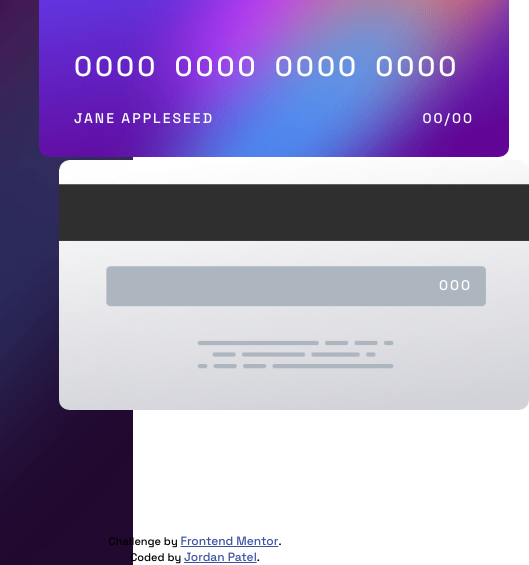
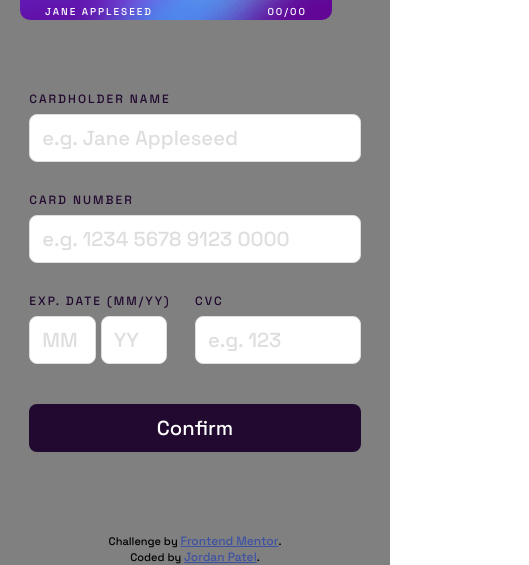
Before and after one commit to JordansGit/interactive-card-details-form, a plain HTML site: page index.html in a window 390 px wide. Shown: the part 279-844 px from the top of the page, 529 px wide, since content can reach past the window. Drawn offline with Linux system fonts and the light colour scheme.

Commit message:
media query for the mobile site

```diff
--- a/css/style.css
+++ b/css/style.css
@@ -5,6 +5,7 @@
 :root {
   --linear-gradient: linear-gradient(hsl(249, 99%, 64%), hsl(278, 94%, 30%)); /* (active input border) */
   --red: hsl(0, 100%, 66%); /* (input errors) */
+
   --white: hsl(0, 0%, 100%);
   --light-grayish-violet: hsl(270, 3%, 87%);
   --dark-grayish-violet: hsl(279, 6%, 55%);
@@ -41,6 +42,9 @@ body {
 .card {
   position: absolute;
   border-radius: 10px;
+  width: 470px;
+  aspect-ratio: 47 / 24;
+  box-sizing: border-box;
 }
 
 .card-front {
@@ -48,9 +52,7 @@ body {
   background-size: cover;
   top: 22%;
   left: 10%;
-  padding: 30px 35px;
-  width: 400px;
-  height: 190px;
+  padding: 1.66rem 1.944rem; /* 30px 35px, you divide by 18 for rem because root font size is 18, not 16 */
 }
 
 .card-back {
@@ -59,8 +61,7 @@ body {
   top: 52%;
   left: 15%;
   padding: 0;
-  width: 470px;
-  height: 250px;
+
 }
 
 p {
@@ -90,8 +91,8 @@ small {
 
 .card-back-text {
   position: absolute;
-  top: 50%;
-  transform: translate(0, -50%);
+  top: 52%;
+  transform: translate(0, -48%);
   color: white;
   right: 12%;
 }
@@ -121,6 +122,7 @@ small {
 
 /* FORM */
 form {
+  /* display: none; */
   display: grid;
   grid-template-columns: 1fr 1fr;
   /* grid-template-rows: 1fr 1fr 1fr 1fr; */
@@ -157,7 +159,8 @@ form {
 }
 
 button {
-  width: 380px;
+  width: 100%;
+  max-width: 380px;
   padding: 0;
   grid-column: 1 / 3;
   border: none;
@@ -168,18 +171,16 @@ button {
   margin-top: 10px;
 }
 
-.form-completed {
-  display: none;
-}
-
 input {
-  border: 1px solid var(--dark-grayish-violet);
+  border: 1px solid var(--light-grayish-violet);
   box-sizing: border-box; /* so the input box width stays inside the parent element */
   width: 100%;
   margin: 7px 0 30px 0;
   border-radius: 8px;
   padding: 10px 20px;
   color: var(--very-dark-violet);
+  height: 48px;
+  box-sizing: border-box;
 }
 
 label {
@@ -189,22 +190,120 @@ label {
   color: var(--very-dark-violet);
 }
 
-/* Chrome, Safari, Edge, Opera */
-input::-webkit-outer-spin-button,
-input::-webkit-inner-spin-button {
+/* Chrome, Safari, Edge, Opera - remove arrows in number input */
+input::-webkit-outer-spin-button, input::-webkit-inner-spin-button {
   -webkit-appearance: none;
   margin: 0;
 }
 
-/* Firefox */
+/* Firefox - remove arrows in number input */
 input[type=number] {
   -moz-appearance: textfield;
 }
 
+::placeholder { /* Chrome, Firefox, Opera, Safari 10.1+ */
+  color: var(--light-grayish-violet);
+  opacity: 1; /* Firefox */
+}
 
+:-ms-input-placeholder { /* Internet Explorer 10-11 */
+  color: var(--light-grayish-violet);
+}
+
+::-ms-input-placeholder { /* Microsoft Edge */
+  color: var(--light-grayish-violet);
+}
+
+
+/* Form Completed */
+.form-completed {
+  display: none;
+  /*display: flex;*/
+  flex-direction: column;
+  align-items: center;
+  width: 380px;
+}
+
+.form-completed p {
+  color: var(--dark-grayish-violet);
+  margin: 0 0 40px 0;
+}
+
+h1 {
+  text-transform: uppercase;
+  margin: 40px 0 15px 0;
+  letter-spacing: 5px;
+  font-size: 30px;
+  color: var(--very-dark-violet);
+}
 
 
 /* Media Queries */
-@media only screen and (min-width: 1440px) {
+@media only screen and (max-width: 450px) {
+  body {
+    grid-template-columns: 100%;
+    grid-template-rows: 250px calc(100% - 250px);
+    gap: 0;
+  }
+
+  .right-col {
+    background: grey;
+    padding-top: 120px;
+    box-sizing: border-box;
+  }
+
+  .left-col {
+    background: url(../images/bg-main-mobile.png);
+    background-size: cover;
+    position: relative;
+    height: 250px;
+  }
+
+  .card {
+    width: 80%;
+  }
+  .card-front {
+    top: 140px;
+    left: 20px;
+    padding: 20px 25px;
+    z-index: 2;
+  }
+
+  .card-back {
+    top: 30px;
+    right: 20px;
+    left: unset;
+  }
+
+  p.cc-number {
+    /*font-size: 1rem;*/
+    font-size: clamp(0.7rem, 1rem, 2rem);
+  }
+
+  small {
+    font-size: 10px;
+  }
+
+  .card-logo {
+    width: 50px;
+  }
+
+  .right-col {
+    align-items: flex-start;
+  }
+
+  form {
+    max-width: 380px;
+    width: 85%;
+  }
+
+  .form-completed {
+    max-width: 380px;
+    width: 85%;
+  }
+
+  input {
+    padding: 10px 12px;
+  }
 
 }
--- a/index.html
+++ b/index.html
@@ -18,7 +18,7 @@
   <div class="left-col">
     <div class="card card-front">
       <div class="card-front-container">
-        <img src="images/card-logo.svg"> <!-- logo for the card (the 2 circles in top left corner)-->
+        <img src="images/card-logo.svg" class="card-logo"> <!-- logo for the card (the 2 circles in top left corner)-->
         <div class="card-front-text">
           <p class="cc-number">0000 0000 0000 0000</p>
           <div class="inline-text">
```
